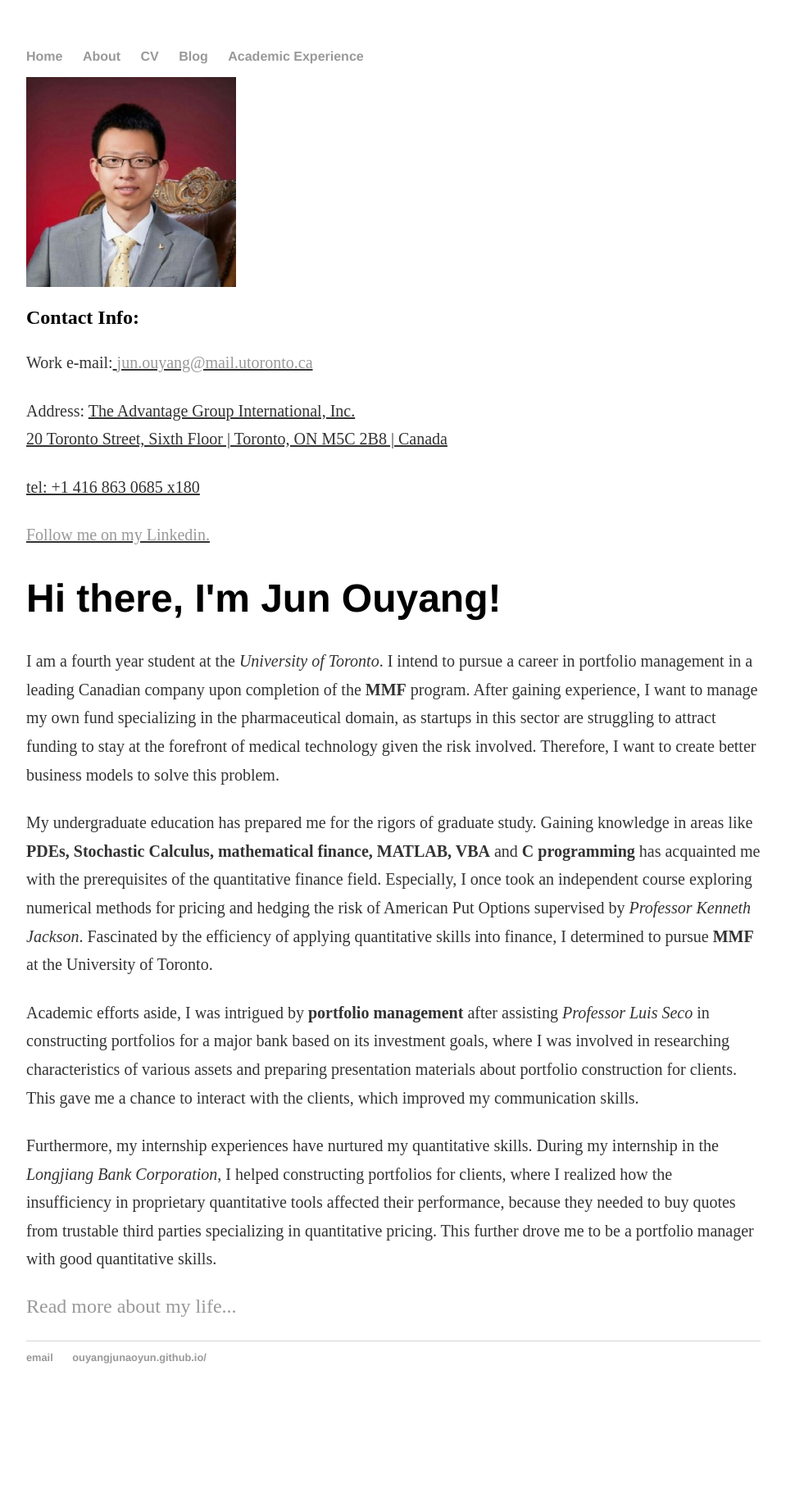
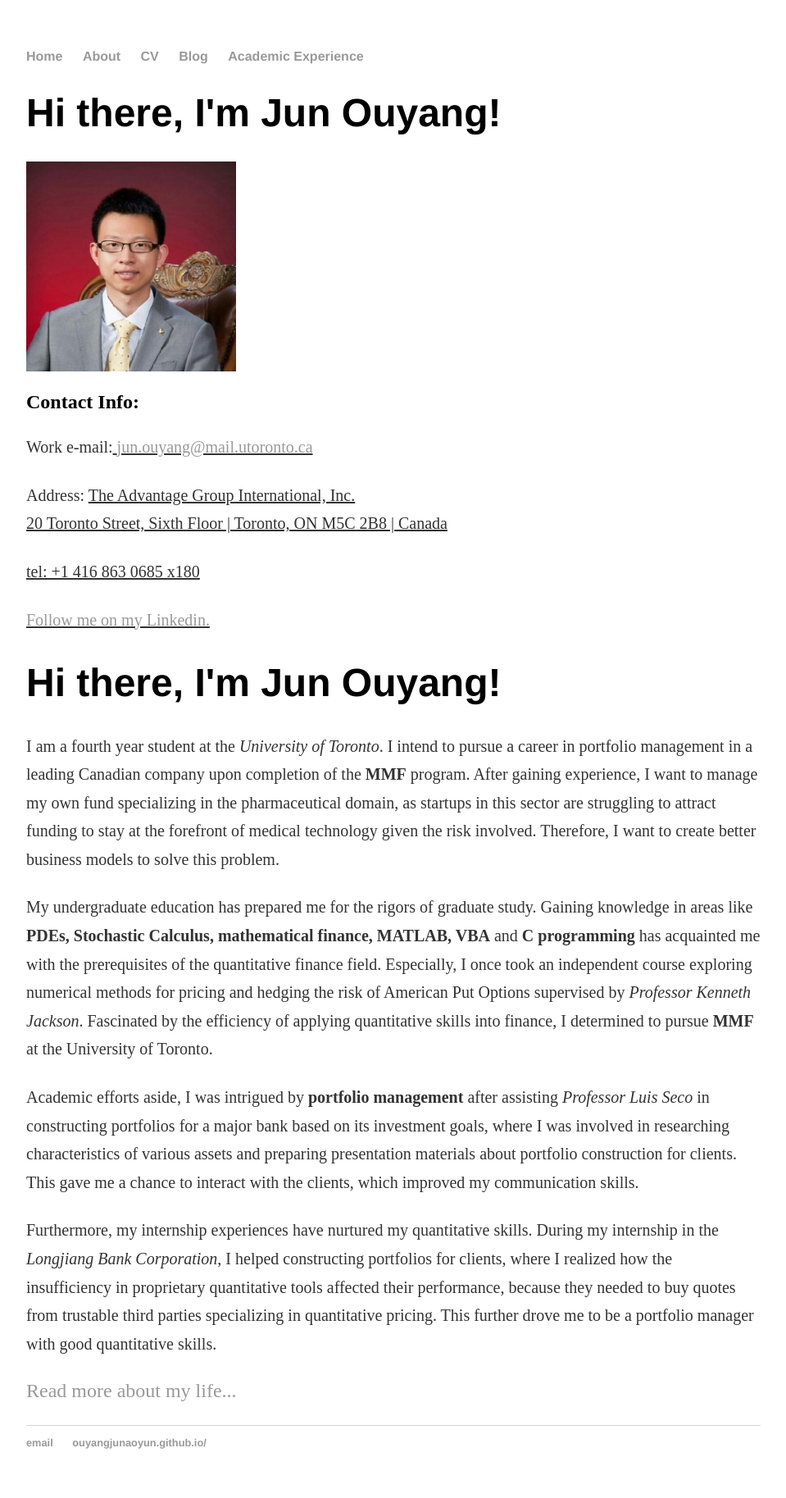
Before and after one commit to ouyangjunaoyun/mywebsite, a Jekyll site: the page built from index.html, in a window 1280 px wide. Shown: the whole page at 82% size, without its empty margins (160-1119 px from the left). Built offline with Jekyll 4.4.1, drawn with Linux system fonts in a browser that asks for light colours; before the commit the page ends 1723 px from its top, so only the background shows below that.

Commit message:
Update index.html

```diff
--- a/index.html
+++ b/index.html
@@ -2,6 +2,10 @@
 layout: default
 title: Jun Ouyang, University of Toronto
 ---
+<div class="blurb">
+	<h1>Hi there, I'm Jun Ouyang!</h1>
+
+</div><!-- /.blurb -->
 
 <picture>
 
```
